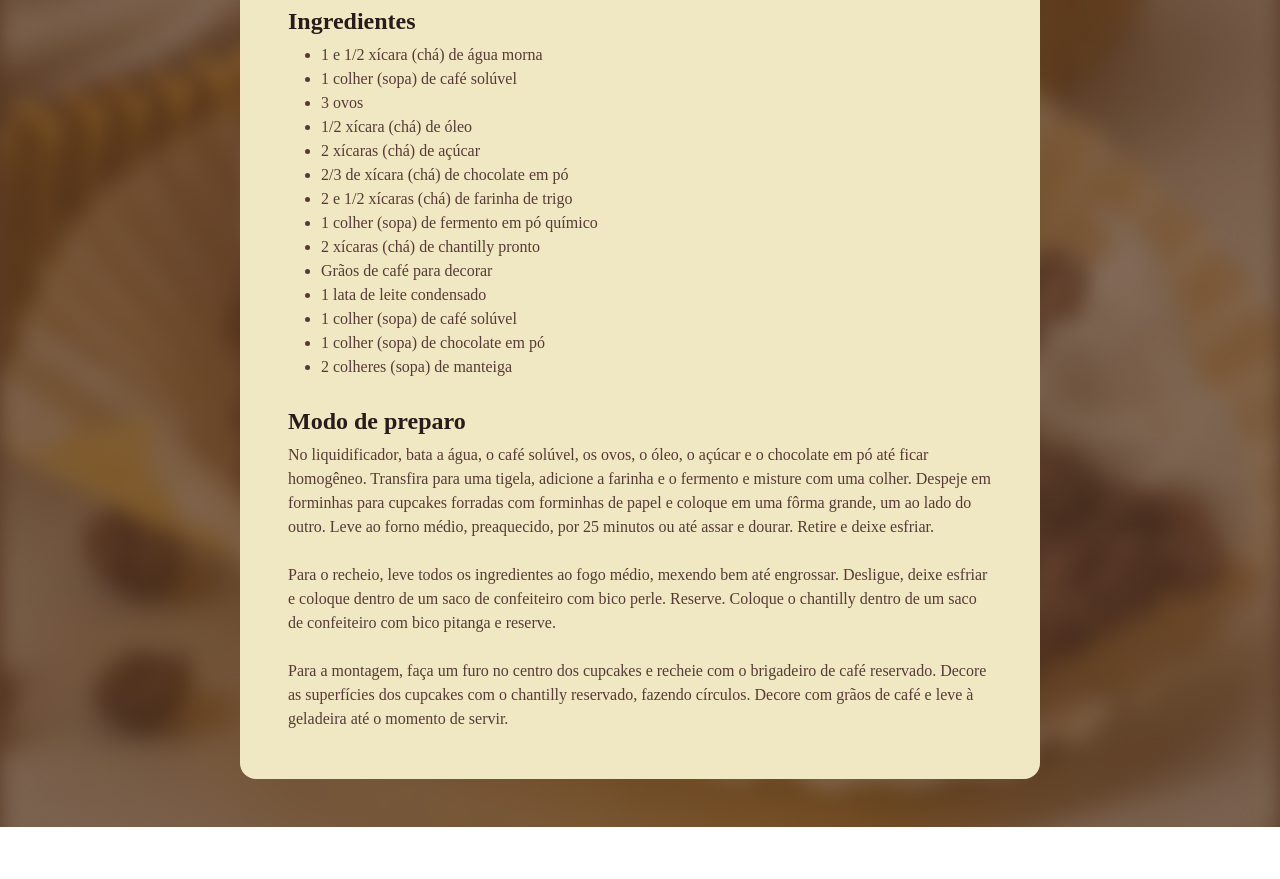
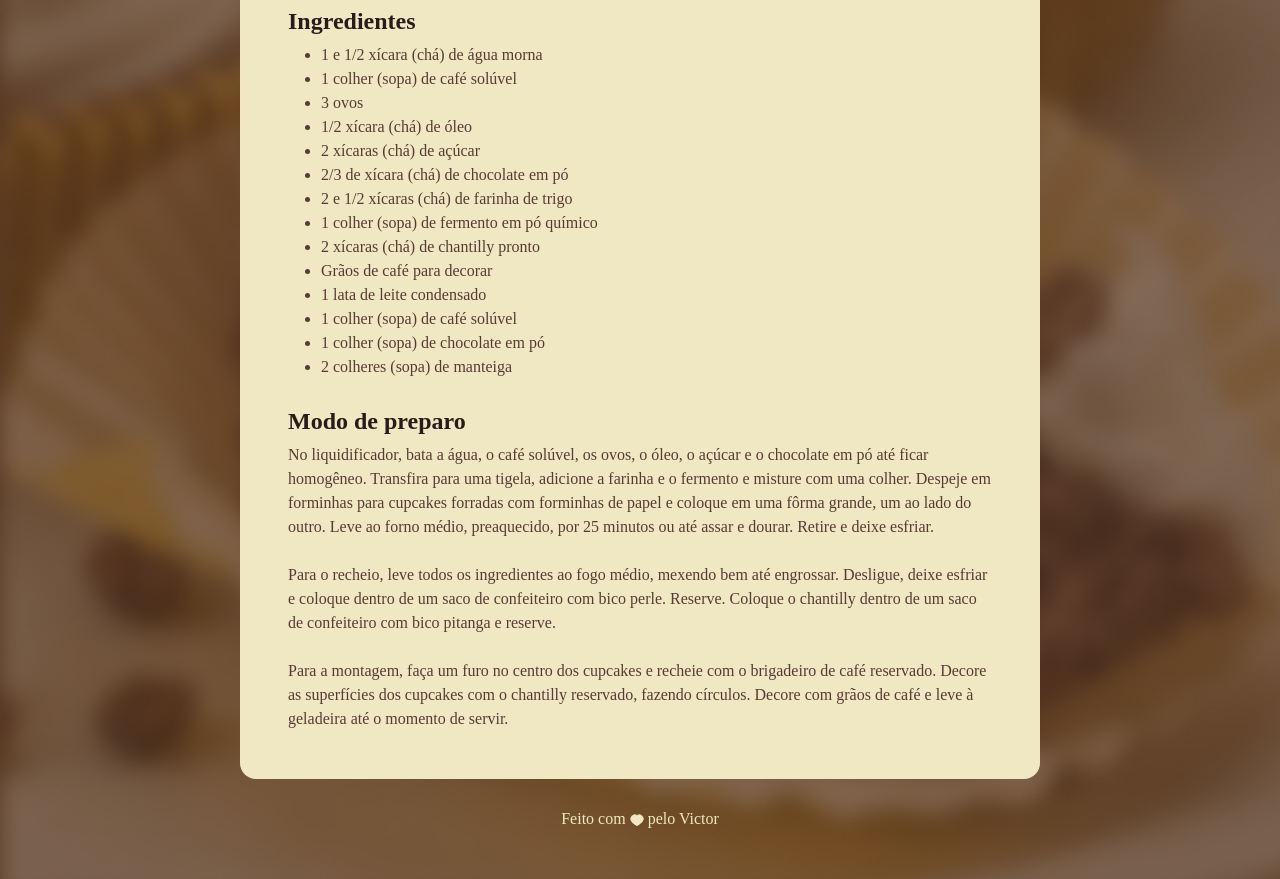
Before and after one commit to Victorc-Castro/pagina-de-receita, a plain HTML site: page index.html in a window 1280 px wide. Shown: the part 720-1599 px from the top of the page. Before the commit the page ends 1547 px from the top, so only its background shows below. Drawn offline with Linux system fonts and the light colour scheme; a web font is replaced by a local one.

Commit message:
adicionando rodapé

```diff
--- a/index.html
+++ b/index.html
@@ -65,5 +65,10 @@
       </section>
     </main>
   </div>
+
+  <footer>
+    Feito com
+    <img src="./assets/Vector.svg" alt="Heart"> pelo Victor
+  </footer>
 </body>
 </html>
--- a/style.css
+++ b/style.css
@@ -20,7 +20,7 @@ body {
   padding: 24px;
   background-color: #F0E8C2;
   border-radius: 16px;
-  margin: 48px auto;
+  margin: 48px auto 28px;
 }
 
 img {
@@ -57,3 +57,13 @@ h1, h2 {
 ul {
   padding-left: 33px;
 }
+
+footer {
+  color: #F0E8C2;
+  text-align: center;
+  padding-bottom: 48px;
+}
+
+footer img {
+  vertical-align: middle;
+}
```
Also changed, not shown: assets/Vector.svg (added).
